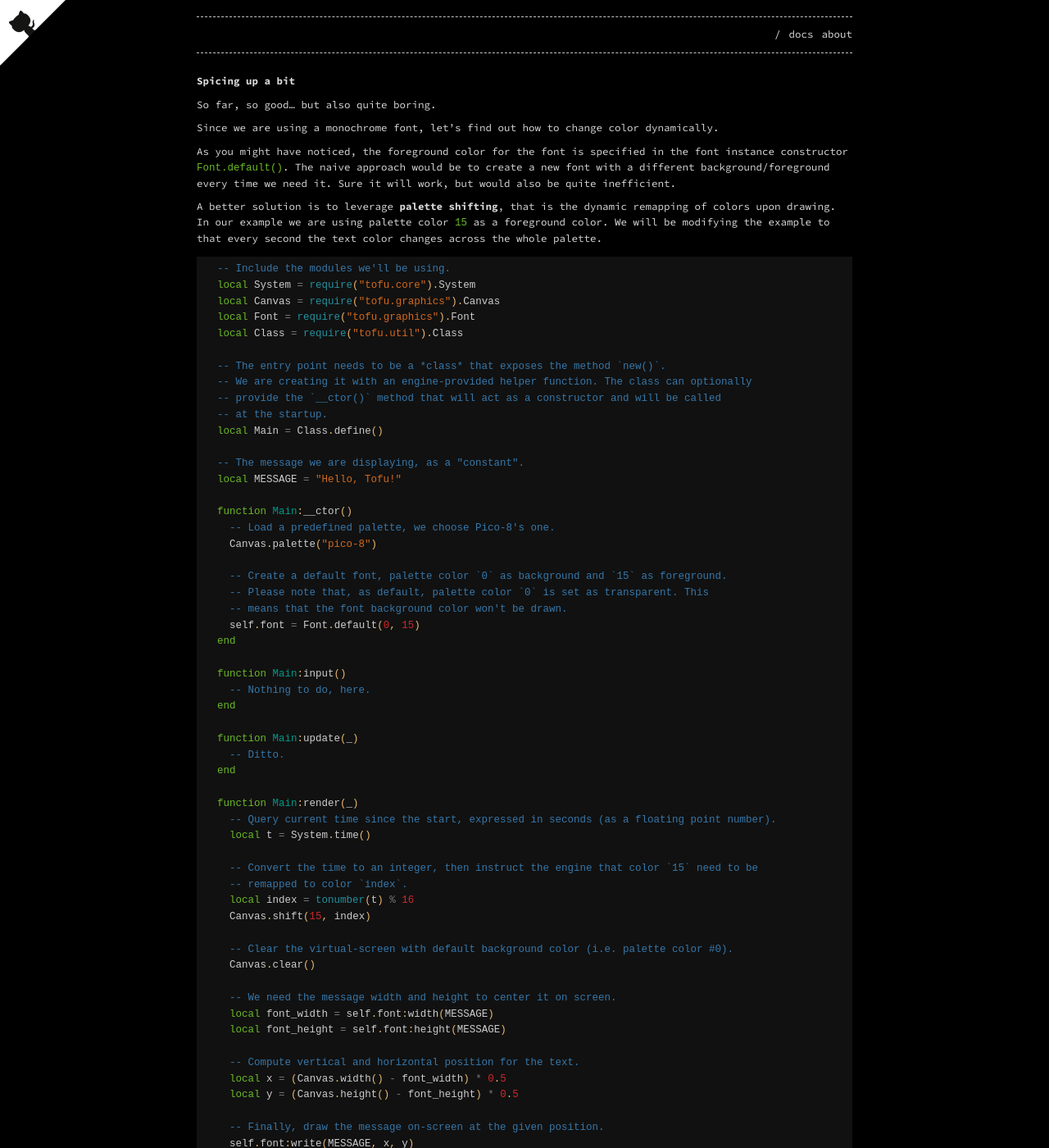
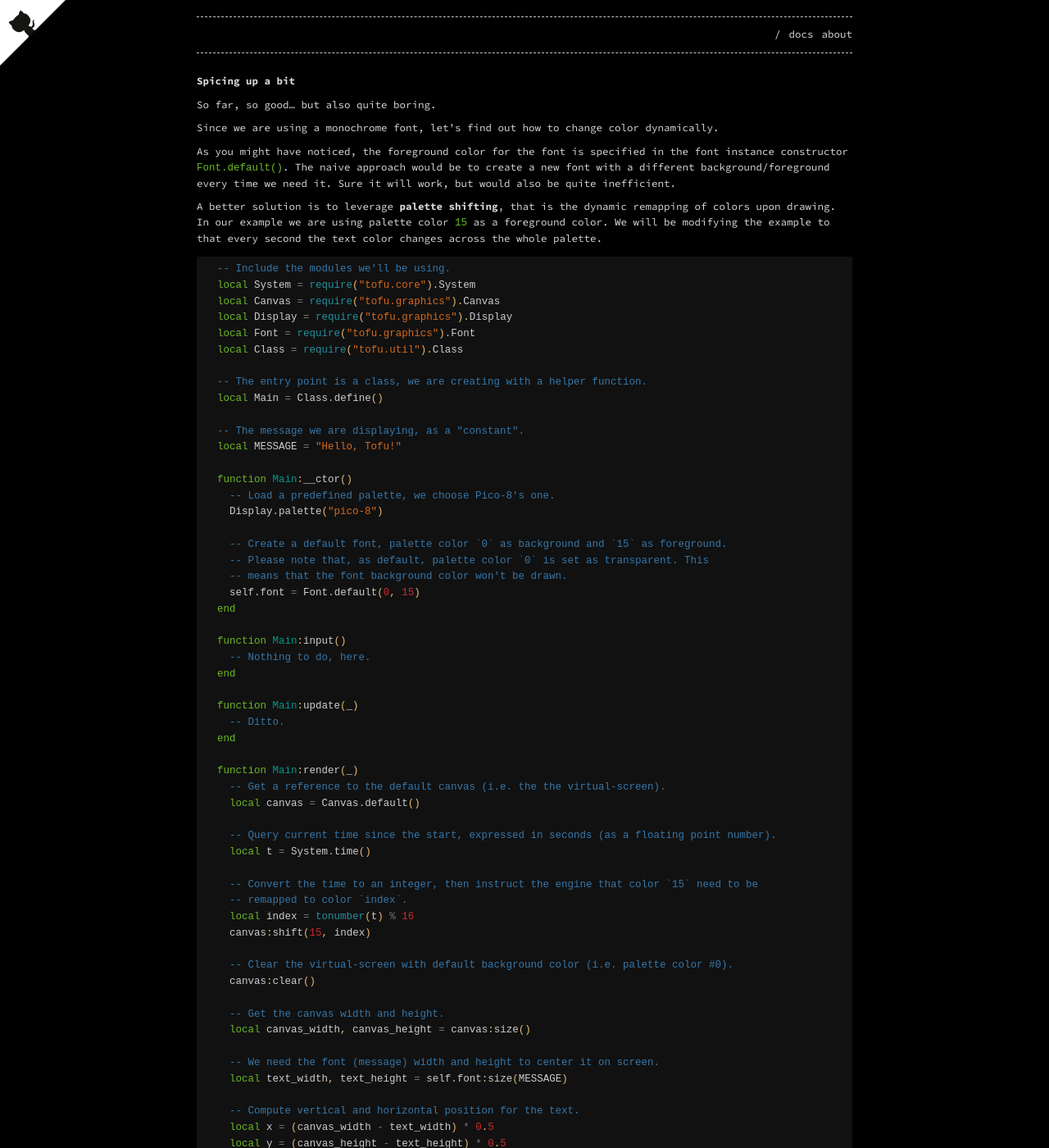
Before and after one commit to tofuengine/tofuengine.github.io, a Jekyll site: the page built from _docs/tutorial-1.md, in a window 1280 px wide and 1400 px high. Shown: the whole window at 82% size. Built offline with Jekyll 4.4.1, drawn with Linux system fonts in a browser that asks for light colours; some of the changed text lies outside the part shown.

Commit message:
Update tutorials.

````diff
--- a/_docs/tutorial-1.md
+++ b/_docs/tutorial-1.md
@@ -20,13 +20,11 @@
 -- Include the modules we'll be using.
 local System = require("tofu.core").System
 local Canvas = require("tofu.graphics").Canvas
+local Display = require("tofu.graphics").Display
 local Font = require("tofu.graphics").Font
 local Class = require("tofu.util").Class
 
--- The entry point needs to be a *class* that exposes the method `new()`.
--- We are creating it with an engine-provided helper function. The class can optionally
--- provide the `__ctor()` method that will act as a constructor and will be called
--- at the startup.
+-- The entry point is a class, we are creating with a helper function.
 local Main = Class.define()
 
 -- The message we are displaying, as a "constant".
@@ -34,7 +32,7 @@
 
 function Main:__ctor()
   -- Load a predefined palette, we choose Pico-8's one.
-  Canvas.palette("pico-8")
+  Display.palette("pico-8")
 
   -- Create a default font, palette color `0` as background and `15` as foreground.
   -- Please note that, as default, palette color `0` is set as transparent. This
@@ -51,24 +49,29 @@
 end
 
 function Main:render(_)
+  -- Get a reference to the default canvas (i.e. the the virtual-screen).
+  local canvas = Canvas.default()
+
   -- Query current time since the start, expressed in seconds (as a floating point number).
   local t = System.time()
 
   -- Convert the time to an integer, then instruct the engine that color `15` need to be
   -- remapped to color `index`.
   local index = tonumber(t) % 16
-  Canvas.shift(15, index)
+  canvas:shift(15, index)
 
   -- Clear the virtual-screen with default background color (i.e. palette color #0).
-  Canvas.clear()
+  canvas:clear()
 
-  -- We need the message width and height to center it on screen.
-  local font_width = self.font:width(MESSAGE)
-  local font_height = self.font:height(MESSAGE)
+  -- Get the canvas width and height.
+  local canvas_width, canvas_height = canvas:size()
+
+  -- We need the font (message) width and height to center it on screen.
+  local text_width, text_height = self.font:size(MESSAGE)
 
   -- Compute vertical and horizontal position for the text.
-  local x = (Canvas.width() - font_width) * 0.5
-  local y = (Canvas.height() - font_height) * 0.5
+  local x = (canvas_width - text_width) * 0.5
+  local y = (canvas_height - text_height) * 0.5
 
   -- Finally, draw the message on-screen at the given position.
   self.font:write(MESSAGE, x, y)
@@ -79,28 +82,31 @@
 
 Please note that we are not required pass a color in the range `[0, 15]` (remember, we are using 16 colors palette), as the engine automatically filters it with a modulo operator (i.e. color index `16` will be interpreted as color index `0`).
 
-Once a palette color as been "shifted" it remains such as long as it's changed again or the `Canvas.reset()` function is called (which reset the drawing context to the initial state). In the next tutorial we will learn how to selectively shift colors without interfering with other draw operations.
+Once a palette color as been "shifted", the change remain active as long as it's changed again or the `Canvas.reset()` function is called (which reset the drawing context to the initial state). In the next tutorial we will learn how to selectively shift colors without interfering with other draw operations.
 
 In the above code, we have explicitly calculated the target position of the text. Not a rocket-science problem, but
 it can rapidly become a hassle to do repeatedly. For this purpose, the engine comes in aid by providing a text
 alignment facility. We can align vertically/horizontally the text pivoting it around a specific point. Also note that
-we don't need to calculate the canvas center position by ourselves, but use the `Canvas.center()` function.
+we don't need to calculate the canvas center position by ourselves, but use the `Canvas.center()` method.
 
 ```lua
 function Main:render(_)
+  -- Get a reference to the default canvas (i.e. the the virtual-screen).
+  local canvas = Canvas.default()
+
   -- Query current time since the start, expressed in seconds (as a floating point number).
   local t = System.time()
 
   -- Convert the time to an integer, then instruct the engine that color `15` need to be
   -- remapped to color `index`.
   local index = tonumber(t) % 16
-  Canvas.shift(15, index)
+  canvas:shift(15, index)
 
   -- Clear the virtual-screen with default background color (i.e. palette color #0).
-  Canvas.clear()
+  canvas:clear()
 
   -- Ask for the center position, which the canvas can provide ready-to-be-used.
-  local x, y = Canvas.center()
+  local x, y = canvas:center()
 
   -- Finally, draw the message on-screen at the given position, centering both
   -- vertically and horizontally.
````
Also changed, not shown: _docs/tutorial-0.md (+15 -12 lines), _docs/tutorial-2.md (+35 -22 lines).
